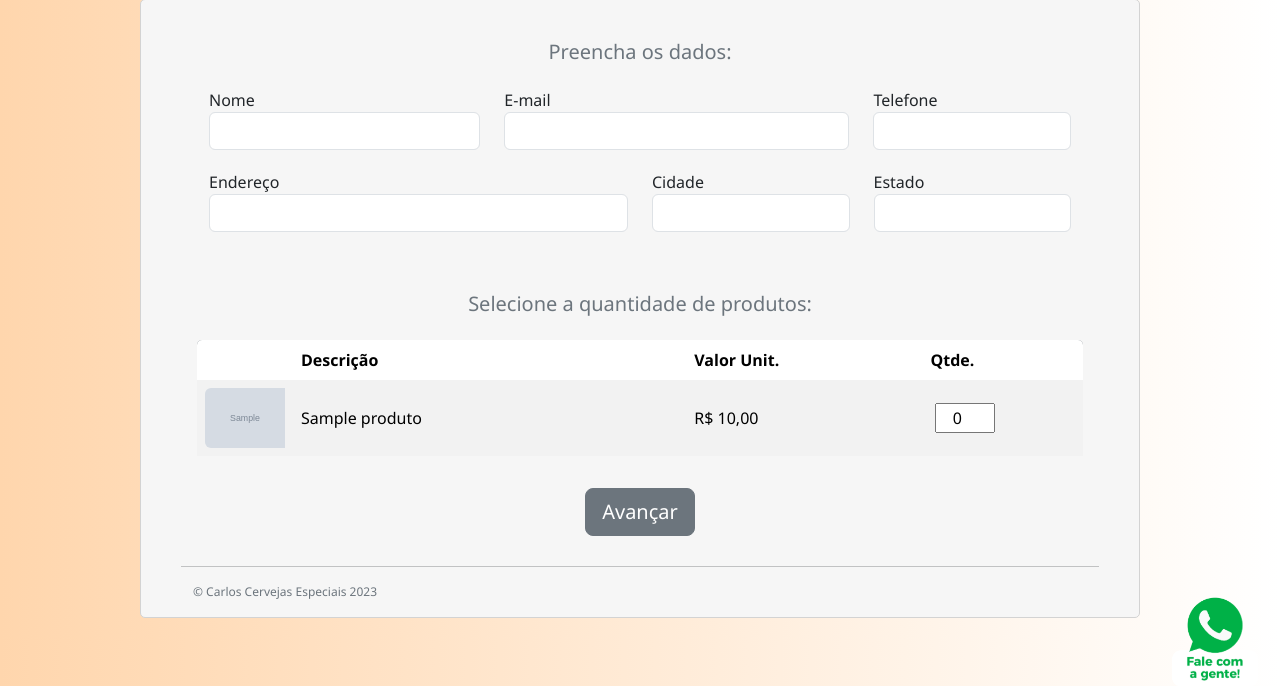
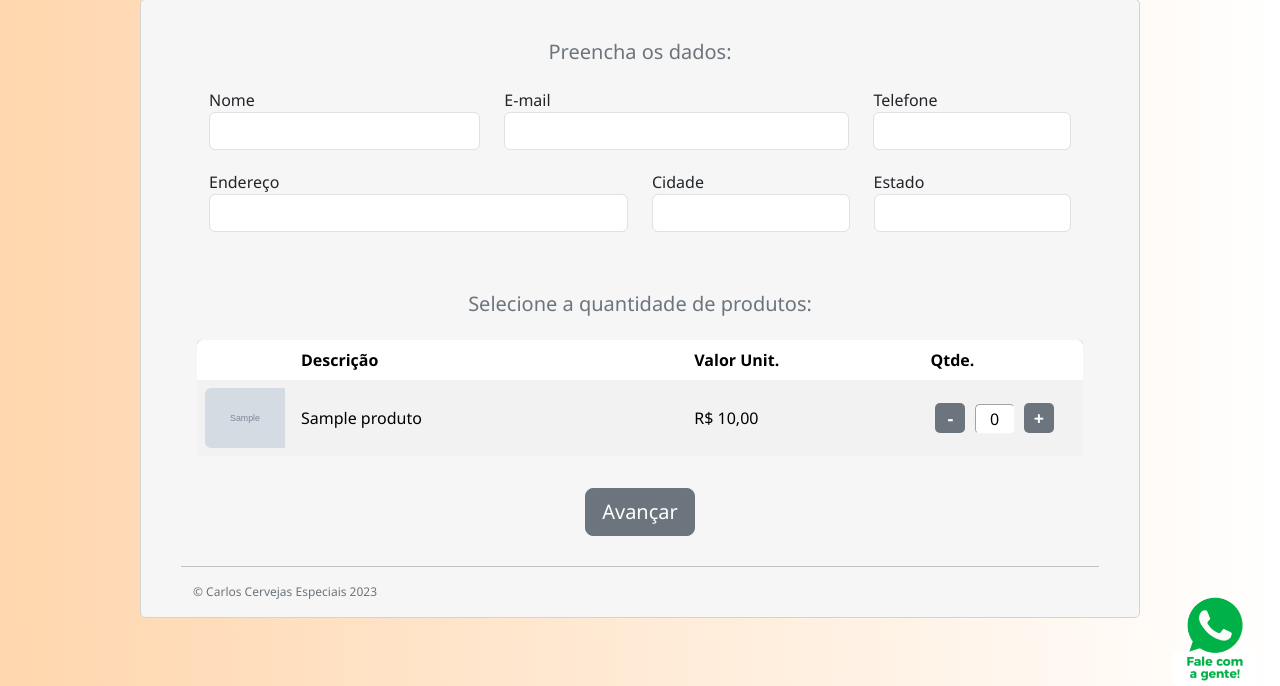
Before and after one commit to KaulyLeite/cervejas_app, a Django app: page /pedidos in a window 1280 px wide. Shown: the part 93-779 px from the top of the page. Run offline with Django 4.2, Linux system fonts and the light colour scheme; tables that the repository leaves empty hold one stand-in row (values such as "Sample post"); grey boxes marked "Sample" are stand-in pictures.

Commit message:
feat: Criando botões para incrementar, decrementar e validar a quantidade mínima e máxima por produto.

```diff
--- a/app/static/css/styles_pedidos.css
+++ b/app/static/css/styles_pedidos.css
@@ -43,6 +43,42 @@
 
 .inactive {
     opacity: 90%;
+}
+
+input::-webkit-inner-spin-button,
+input::-webkit-outer-spin-button {
+    -webkit-appearance: none;
+    margin: 0;
+}
+
+input[type=number] {
+    -moz-appearance: textfield;
+}
+
+.input-button {
+    background-color: var(--dark-gray);
+    border: 0;
+    border-radius: 5px;
+    color: white;
+    font-size: 18px;
+    font-weight: bold;
+    height: 30px;
+    margin: 5px;
+    width: 30px;
+}
+
+.input-qtde {
+    border-color: var(--very-light-gray);
+    border-radius: 5px;
+    border-width: var(--border-thickness);
+    height: 30px;
+    text-align: center;
+    width: 40px;
+}
+
+.input-qtde:focus {
+    border-color: var(--dark-gray);
+    outline: none;
 }
 
 .logo {
--- a/app/templates/main/pedidos.html
+++ b/app/templates/main/pedidos.html
@@ -77,10 +77,14 @@
                                 </label>R$ {{ produto.valor }}
                             </td>
                             <td class="align-middle">
-                                <label for="{{ forloop.counter }}_qtde"></label>
+                                <input onclick="decrementar('{{ forloop.counter }}_qtde')" class="input-button"
+                                       type="button" value="-">
+                                <label for="{{ forloop.counter }}_qtde" hidden></label>
                                 <input name="{{ forloop.counter }}_qtde" id="{{ forloop.counter }}_qtde"
-                                       class="col-md-5 text-center input-qtde" type="number" min="0" max="99" value="0"
-                                       oninput="this.value = Math.abs(this.value)" required>
+                                       class="input-qtde" type="number" min="0" max="99" value="0" maxlength="2"
+                                       oninput="this.value = Math.abs(this.value); validarQtde(this)" required>
+                                <input onclick="incrementar('{{ forloop.counter }}_qtde')" class="input-button"
+                                       type="button" value="+">
                             </td>
                         </tr>
                     {% endfor %}
@@ -124,5 +128,25 @@
                     }, false);
                 });
         })();
+
+        function validarQtde(input) {
+            if (input.value.length > 2) {
+                input.value = input.value.slice(0, 2);
+            }
+        }
+
+        function decrementar(input_qtde) {
+            const input = document.getElementById(input_qtde);
+            if (input.value > 0) {
+                input.value = parseInt(input.value) - 1;
+            }
+        }
+
+        function incrementar(input_qtde) {
+            const input = document.getElementById(input_qtde);
+            if (input.value < 99) {
+                input.value = parseInt(input.value) + 1;
+            }
+        }
     </script>
 {% endblock %}
```
